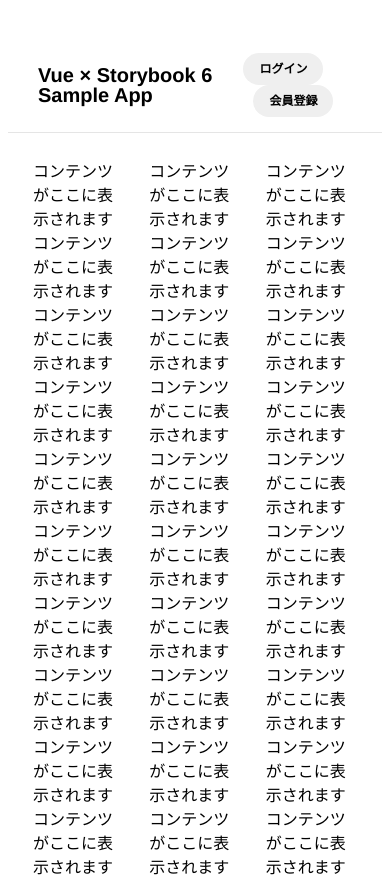
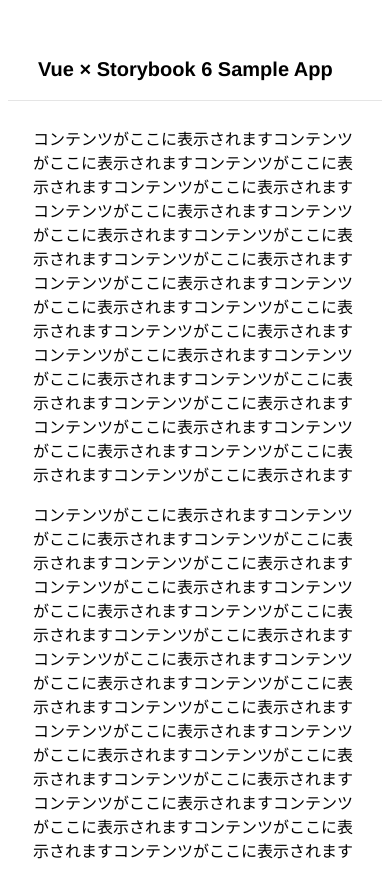
Before and after one commit to Sa2Knight/vue-storybook6-sample, a Vue app: page / in a window 390 px wide. Shown: the top 877 px of the page. Built offline with nearby package versions, Linux system fonts and the light colour scheme.

Commit message:
申し訳程度のレスポンシブ化

```diff
--- a/src/components/Header.vue
+++ b/src/components/Header.vue
@@ -47,5 +47,10 @@
   button + button {
     margin-left: 10px;
   }
+  @media (max-width: (480px)) {
+    button {
+      display: none !important;
+    }
+  }
 }
 </style>
--- a/src/components/Page.vue
+++ b/src/components/Page.vue
@@ -44,5 +44,10 @@
     column-gap: 25px;
     row-gap: 1em;
   }
+  @media screen and (max-width: 480px) {
+    .content-wrapper {
+      grid-template-columns: 1fr;
+    }
+  }
 }
 </style>
```
